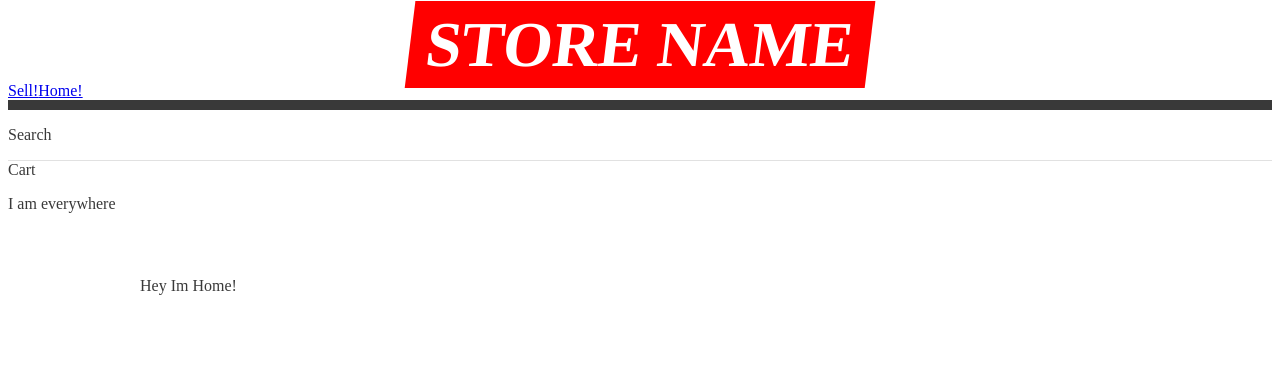
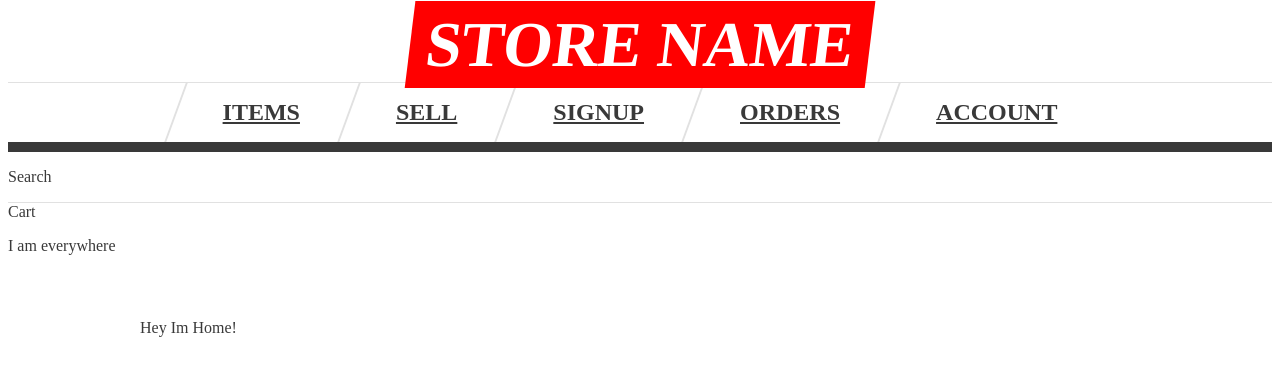
Before and after one commit to SrSalvaje/qualtzinOnlineStore, a Next.js app in the folder frontEnd/: page / in a window 1280 px wide. Shown: the top 376 px of the page. Built offline with nearby package versions, Linux system fonts and the light colour scheme.

Commit message:
Feat create navstyles and add temp links

```diff
--- a/frontEnd/components/Nav/Nav.js
+++ b/frontEnd/components/Nav/Nav.js
@@ -1,14 +1,23 @@
 import Link from 'next/link';
-
+import NavStyles from './navStyles';
 const Nav = props => (
-    <div>
+    <NavStyles>
+        <Link href="/items">
+            <a>Items</a>
+        </Link>
         <Link href="/sell">
-            <a>Sell!</a>
+            <a>Sell</a>
         </Link>
-        <Link href="/">
-            <a>Home!</a>
+        <Link href="/signup">
+            <a>Signup</a>
         </Link>
-    </div>
+        <Link href="/orders">
+            <a>Orders</a>
+        </Link>
+        <Link href="/me">
+            <a>Account</a>
+        </Link>
+    </NavStyles>
 );
 
 export default Nav;
--- /dev/null
+++ b/frontEnd/components/Nav/navStyles.js
@@ -0,0 +1,66 @@
+import styled from 'styled-components';
+
+const NavStyles = styled.ul`
+    margin: 0;
+    padding: 0;
+    display: flex;
+    justify-self: end;
+    font-size: 2rem;
+    a,
+    button {
+        padding: 1rem 3rem;
+        display: flex;
+        align-items: center;
+        position: relative;
+        text-transform: uppercase;
+        font-weight: 900;
+        font-size: 1em;
+        background: none;
+        border: 0;
+        cursor: pointer;
+        color: ${props => props.theme.black};
+        font-weight: 800;
+        @media (max-width: 700px) {
+            font-size: 10px;
+            padding: 0 10px;
+        }
+        &:before {
+            content: '';
+            width: 2px;
+            background: ${props => props.theme.lightgrey};
+            height: 100%;
+            left: 0;
+            position: absolute;
+            transform: skew(-20deg);
+            top: 0;
+            bottom: 0;
+        }
+        &:after {
+            height: 2px;
+            background: red;
+            content: '';
+            width: 0;
+            position: absolute;
+            transform: translateX(-50%);
+            transition: width 0.4s;
+            transition-timing-function: cubic-bezier(1, -0.65, 0, 2.31);
+            left: 50%;
+            margin-top: 2rem;
+        }
+        &:hover,
+        &:focus {
+            outline: none;
+            &:after {
+                width: calc(100% - 60px);
+            }
+        }
+    }
+    @media (max-width: 1300px) {
+        border-top: 1px solid ${props => props.theme.lightgrey};
+        width: 100%;
+        justify-content: center;
+        font-size: 1.5rem;
+    }
+`;
+
+export default NavStyles;
```
